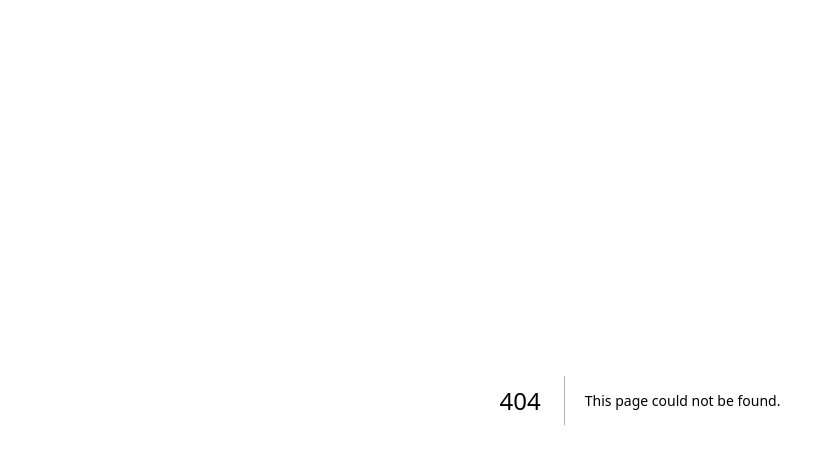
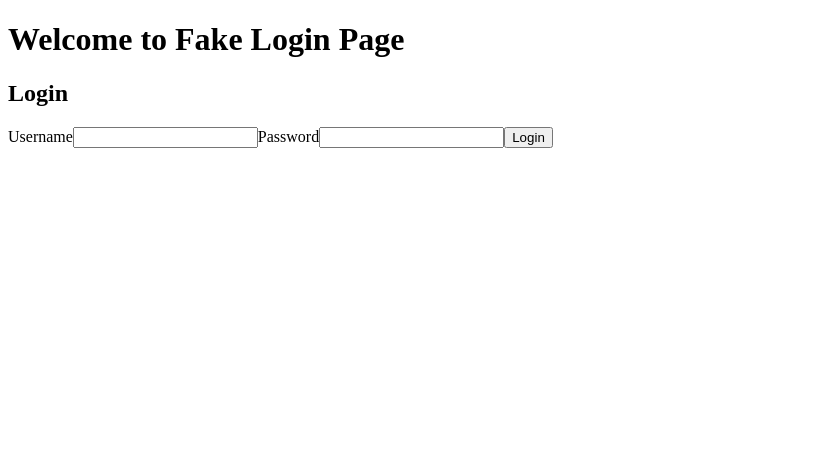
Before and after one commit to ElizPN/music-news, a Next.js app: page /login-page in a window 1280 px wide. Before the commit this address had no page. Shown: the top 464 px of the page, without its empty margins (0-835 px from the left). Built offline with nearby package versions, Linux system fonts and the light colour scheme.

Commit message:
implement initial representation

```diff
--- /dev/null
+++ b/components/Login.jsx
@@ -0,0 +1,39 @@
+import React from "react";
+import { useLoginData } from "../hooks/UseLoginData";
+
+const Login = () => {
+  const {
+    username,
+    password,
+    error,
+    handleLogin,
+    handleChangeUserName,
+    hanleOnchangePassword,
+  } = useLoginData();
+
+  return (
+    <div className="login-container">
+      <h2>Login</h2>
+      <form onSubmit={handleLogin}>
+        <label htmlFor="username">Username</label>
+        <input
+          type="text"
+          id="username"
+          value={username}
+          onChange={handleChangeUserName()}
+        />
+        <label htmlFor="password">Password</label>
+        <input
+          type="password"
+          id="password"
+          value={password}
+          onChange={hanleOnchangePassword()}
+        />
+        {error && <p className="error-message">{error}</p>}
+        <button type="submit">Login</button>
+      </form>
+    </div>
+  );
+};
+
+export default Login;
--- /dev/null
+++ b/pages/login-page.js
@@ -0,0 +1,14 @@
+
+import React from 'react';
+import Login from '../components/Login';
+
+const LoginPage = () => {
+    return (
+        <div>
+            <h1>Welcome to Fake Login Page</h1>
+            <Login />
+        </div>
+    );
+};
+
+export default LoginPage;
```
